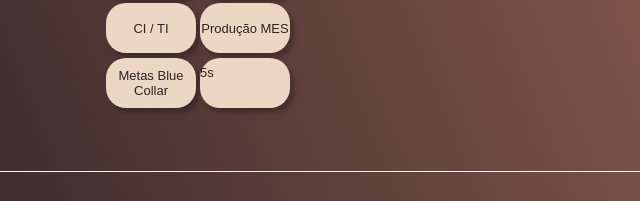
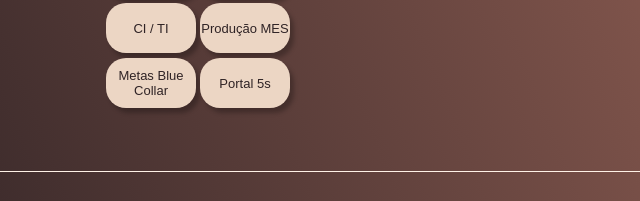
Before and after one commit to l24427/MelhoriaContinua_PH-02, a plain HTML site: page index.html in a window 1280 px wide. Shown: the part 508-709 px from the top of the page, 427-1067 px from the left. Drawn offline with Linux system fonts and the light colour scheme.

Commit message:
Update index.html

```diff
--- a/index.html
+++ b/index.html
@@ -154,8 +154,8 @@
                 <a href="https://kimberlyclark.sharepoint.com/:x:/r/Sites/H945/_layouts/15/Doc.aspx?sourcedoc=%7B51F6206F-0621-41F4-90F3-191844532AA2%7D&file=METAS%20BLUE%20COLLAR%202025%20-%20BCM.xlsx&action=default&mobileredirect=true" target="_blank"> <button
                                 class="Conteudo-principal-escrito-botao" style="text-decoration:none" target="_blank">Metas Blue Collar
                         </button></a>
-                 <a href="https://app.powerbi.com/reportEmbed?reportId=ce78a6a4-651e-45f1-a0dc-cc9c9a9fa3ce&autoAuth=true… <button
-                        class="Conteudo-principal-escrito-botao" style="text-decoration:none" target="_blank"> 5s
+                <a href="https://app.powerbi.com/reportEmbed?reportId=ce78a6a4-651e-45f1-a0dc-cc9c9a9fa3ce&autoAuth=true&ctid=fee2180b-69b6-4afe-9f14-ccd70bd4c737" target="_blank"> <button
+                        class="Conteudo-principal-escrito-botao" style="text-decoration:none" target="_blank">Portal 5s
                         </button></a>
 
 
```
